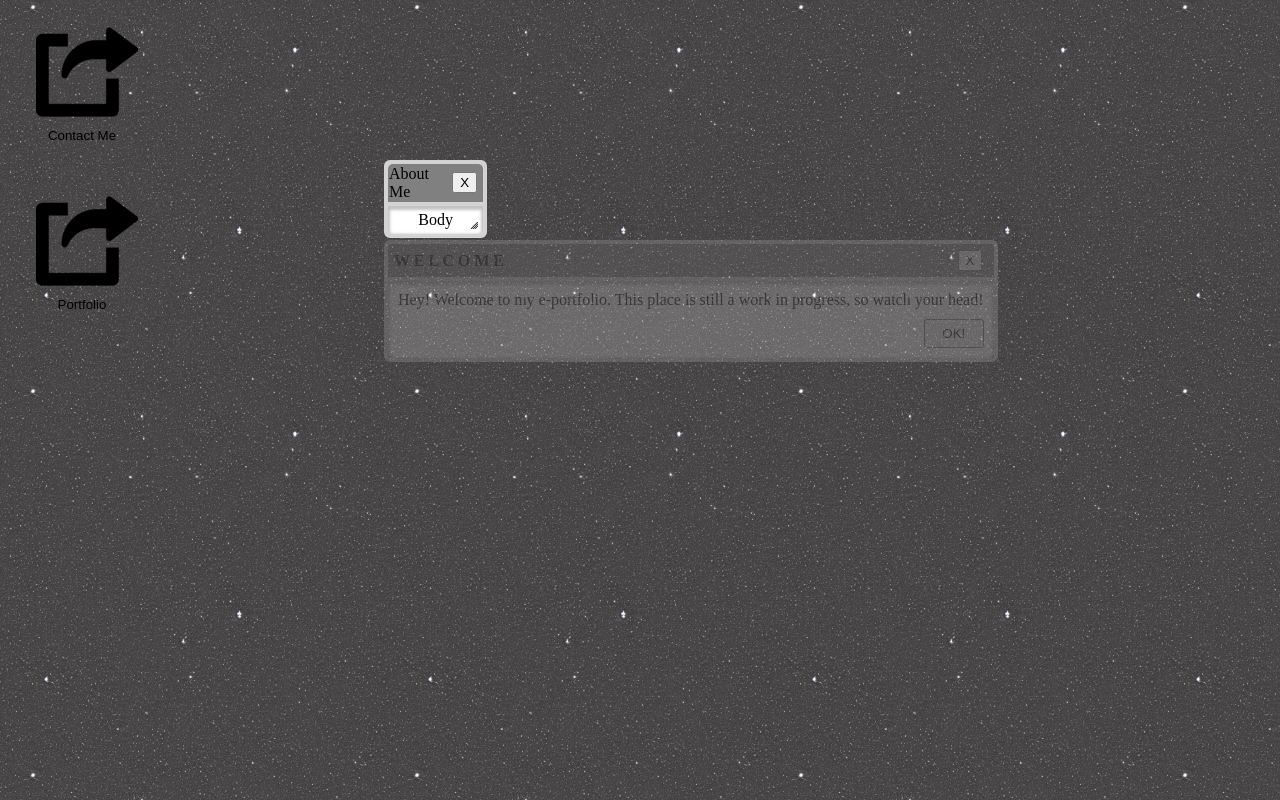
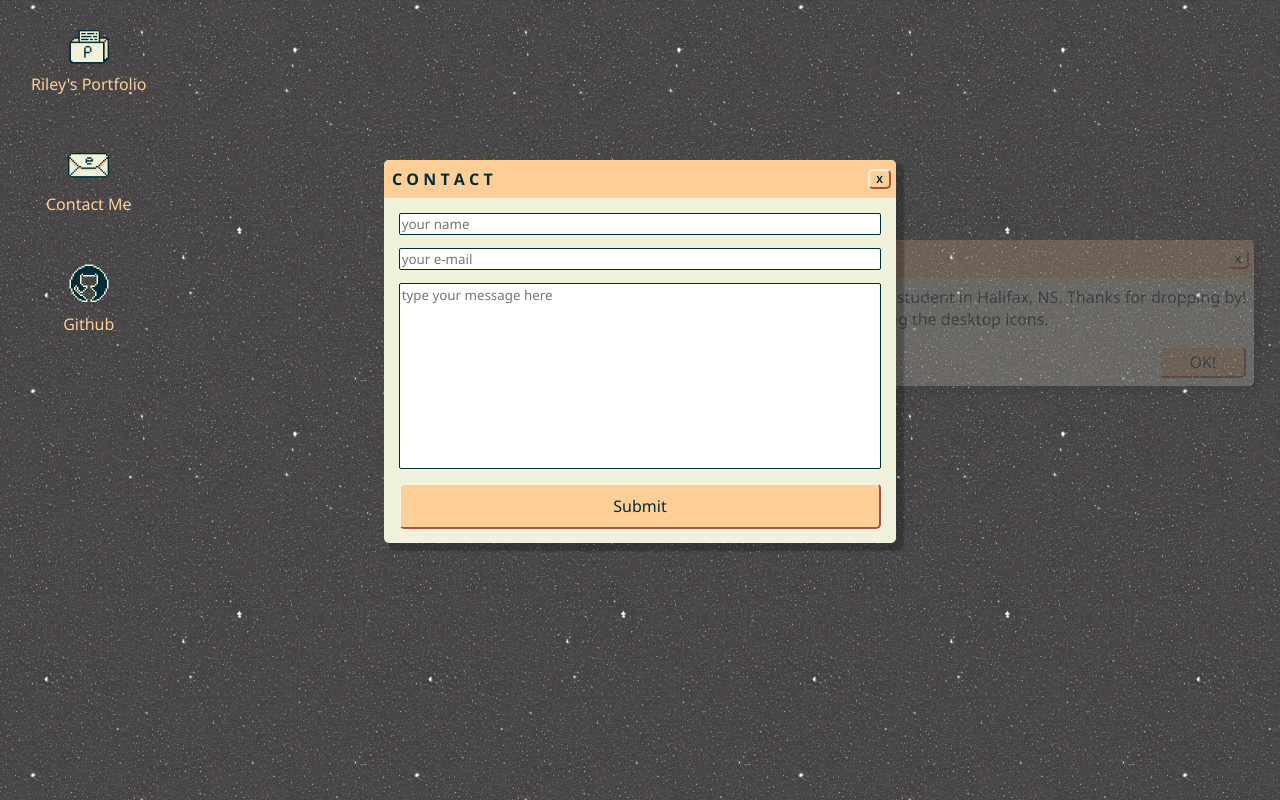
Before and after one commit to frxedlxver/ePortfolio, a website: page index.html in a window 1280 px wide. Both pictures are taken after a click on the button "Contact Me". Drawn offline with Linux system fonts and the light colour scheme.

Commit message:
added window stylings. added some content to portfolio window. added contact form. added github links.

```diff
--- a/css/desktop.css
+++ b/css/desktop.css
@@ -1,4 +1,5 @@
 html, body {
+    width: 100vw;
     height: 100vh;
     padding: 0;
     margin: 0;
@@ -18,9 +19,19 @@ nav {
     width: fit-content;
     height: 100vh;
 }
+a {
+    font-size: medium;
+    text-decoration: none;
+}
+
+hr {
+    background-color: #002C38;
+    width: 60%;
+}
 
 .icon {
     margin: 20px;
+    height: 10%;
     flex: 0 0;
     display: flex;
     flex-direction: column;
@@ -31,26 +42,26 @@ nav {
 }
 
 .icon figcaption {
+    font-size: medium;
   border: 1px;
   padding: 5px;
   border-color: transparent;
+  color: #FFCF97;
+
 }
 
-.icon:active img{
+.icon:active {
     transform: scale(0.98);
-    /* Scaling button to 0.98 to its original size */
-    box-shadow: inset 3px 2px 22px 1px rgba(0, 0, 0, 0.24);
-    /* Lowering the shadow */
+    box-shadow: inset 3px 2px 22px 1px #002C38;
     border-radius: 15px;
 }
 
 .icon:active figcaption {
-    /* Lowering the shadow */
     border: 1px;
     border-style: dashed;
-    border-color: gray;
+    border-color: #002C38;
 }
 
 .img-icon {
-  padding-left: 10px;
+height: 60%;
 }
--- /dev/null
+++ b/css/portfolio.css
@@ -0,0 +1,41 @@
+.portfolio-content{
+    margin: 1em;
+    height: 100%;
+    justify-content: center;
+    align-items: center;
+    padding: 0;
+}
+
+.portfolio-item {
+    padding:0;
+    border: 1px solid black;
+    box-shadow: 3px 3px 0px 0px #FF7868;
+    width: 100%;
+    display: grid;
+    grid-template-rows: 3;
+}
+
+.portfolio-item:hover {
+    background-color: #FFCF97;
+}
+
+.portfolio-item:active {
+    transform: scale(0.98);
+    background-color: #FF7868;
+}
+
+.portfolio-item img {
+    height: 100px;
+    grid-column: 1;
+    grid-row: 1 / span 3;
+}
+
+.portfolio-item h4 {
+    grid-column: 2 / span 6;
+    grid-row: 2;
+}
+
+.portfolio-item p {
+    grid-column: 2 / span 6;
+    grid-row: 3;
+}
--- a/css/windows.css
+++ b/css/windows.css
@@ -1,7 +1,6 @@
-
-h4, p {
-  margin: 0;
-  padding:0;
+html * {
+  font-family:'Segoe UI', Tahoma, Geneva, Verdana, sans-serif;
+  color: #002C38;
 }
 
 #win-contact {
@@ -9,82 +8,135 @@ h4, p {
   position: absolute;
   top: 20%;
   left: 30%;
+  min-width: 40%;
+  min-height: 40%;
 }
 
 #win-portfolio {
-    display:none;
+  display: none;
   position: absolute;
   top: 25%;
   left: 35%;
+  min-width: 40%;
+  min-height: 40%;
 }
 
 #win-welcome {
-    display:flex;
+  display: flex;
   position: absolute;
   top: 30%;
   left: 30%;
 }
 
+#contact-form {
+  display: grid;
+}
+
+#contact-form > input, #contact-form > textarea {
+  border: 1px solid #002C38;
+  border-radius: 2px;
+  background-color: white;
+  resize: none;
+  overflow-y: scroll;
+  overflow-x: hidden;
+}
+
+
+#submit-button {
+  background-color: transparent;
+  border: none;
+  font-size: medium;
+  cursor:pointer;
+}
+
+.window-container button {
+  background-color: #FFCF97;
+  border-radius: 5px;
+  border-top-color: #F3F4E1;
+  border-left-color: #F3F4E1;
+  border-bottom-color: #FF7868;
+  border-right-color: #FF7868;
+  min-height: fit-content;
+}
+
+.window-container button:hover {
+  background-color: #F8B5A2;
+
+}
+
+.window-container button:active {
+  background-color: #FF7868;
+  border-top-color: #F8B5A2;
+  border-left-color: #F8B5A2;
+  border-bottom-color: #F3F4E1;
+  border-right-color: #F3F4E1;
+}
+
+.window-container button:active::after {
+  background-color: #FFCF97;
+  border-radius: 5px;
+  border-top-color: #F3F4E1;
+  border-left-color: #F3F4E1;
+  border-bottom-color: #FF7868;
+  border-right-color: #FF7868;
+}
+
+
+
 
 .window-container {
-    display: flex;
+  display:flex;
   flex-direction: column;
-    background-color: lightgray;
-    border: 4px solid lightgray;
-    border-radius: 6px;
-    align-items: center;
+  align-content: center;
   justify-content: center;
   z-index: 10;
-
+  background-color: #F1F2DB;
+  border-radius: 5px;
+  box-shadow: 6px 6px 2px 2px rgba(0, 0, 0, 0.24);
 }
 
 .window-header {
   align-items: center;
+  font-weight: 500;
   border-top-left-radius: 5px;
   border-top-right-radius: 5px;
-    background: gray;
-    cursor: move;
+  background: #FFCF97;
+  cursor: grab;
   display: flex;
   flex-flow: row 0;
   justify-content: left;
-    width: 98%;
-    padding:1%;
   position:relative;
 }
 
-.window-body > * {
-  margin: 5px;
+
+.window-body *, .window-header * {
+  margin: 0.5em;
 }
 
 .window-body {
-  padding: 5px;
-  border-top: 4px solid lightgray;
-  border-bottom-left-radius: 5px;
-  border-bottom-right-radius: 5px;
   display: flex;
   flex-direction: column;
-  background-color: white;
-  box-shadow: inset 0px 2px 3px 2px rgba(0, 0, 0, 0.24);
-  height: 80%;
-  justify-content: center;
-  align-items: center;
+  justify-content: left;
+  align-items: top;
+  min-height: max-content;
 }
 
 .btn-win-close {
-    margin-right: 5px;
+  font-size: x-small;
+  font-weight: bold;
+  height: 2em;
   margin-left: auto;
-    z-index:2;
+  z-index: 2;
   cursor: pointer;
 }
 
 .btn-dialog {
+  font-weight: normal;
+  font-size: medium;
   cursor: pointer;
   display: flex;
-  flex-grow: 1;
-  flex-shrink: 1;
   justify-content: center;
   align-items: center;
-  padding: 5px 10px;
   min-width: 10%;
   margin-left: auto;
 }
@@ -94,7 +146,6 @@ h4, p {
 }
 
 .background-window {
-    background-color: SlateGray;
   opacity: 0.9;
   -moz-opacity: 20%;
   -webkit-opacity: 20%;
--- a/index.html
+++ b/index.html
@@ -8,7 +8,7 @@
         <link href="./jquery/jquery-ui.min.css" rel="stylesheet">
         <link href="./css/windows.css" rel = "stylesheet">
         <link href="./css/desktop.css" rel = "stylesheet">
-
+        <link href="./css/portfolio.css" rel="stylesheet">
 </head>
 
 <body onload="displayWelcome()">
@@ -17,14 +17,19 @@
 
         <!-- ICONS  ----------------------------------------------------------->
         <nav>
+                <button class="icon" id="btn-portfolio">
+                        <img class="img-icon" src="./img/icon-port.png">
+                        <figcaption> Riley's Portfolio </figcaption>
+                </button>
                 <button class="icon" id="btn-contact">
-                        <img class="img-icon" src="./img/shortcut.png">
+                        <img class="img-icon" src="./img/icon-contact.png">
                         <figcaption> Contact Me </figcaption>
                 </button>
-                <button class="icon" id="btn-portfolio">
-                        <img class="img-icon" src="./img/shortcut.png">
-                        <figcaption> Portfolio </figcaption>
-                </button>
+                <a class ="icon" id="git-link" href="https://github.com/frxedlxver">
+                        <img class="img-icon" src="./img/icon-git.png">
+                        <figcaption> Github </figcaption>
+
+                </a>
         </nav>
 
 
@@ -40,42 +45,59 @@
                 </div>
 
                 <div class="window-body">
-                        <p>Hey! Welcome to my e-portfolio. This place is still a
-                        work in progress, so watch your head!</p>
+                        <p> Hey there, I'm Riley Hendrickson Pike, a second-year programming student in Halifax, NS. Thanks for dropping by!
+                        <br>This place is still a work-in-progress, but you can a look around using the desktop icons. </p>
                         <button class="btn-dialog btn-win-close"> OK! </button>
                 </div>
 
         </div>
 
-        <!-- CONTACT WINDOW -->
-        <div id="win-contact" class="window-container resizable">
+        <!-- PORTFOLIO WINDOW -->
+        <div id="win-portfolio" class="window-container">
 
                 <div class="window-header">
-                        About Me
-                          <button class="btn-win-close"> X </button>
+                        <h4>P O R T F O L I O</h4>
+                        <button class="btn-win-close"> X </button>
                 </div>
 
-                <div class="window-body">
-                        Body
+                <div class="window-body portfolio-content">
+
+                        <a class="portfolio-item" href="https://github.com/frxedlxver/javagame">
+                                <img class="portfolio-thumbnail" src="img\icon-git.png">
+                                <h4>Text-based game-engine</h5>
+                        </a>
+
+
+                        <hr>
+
+
+                        <a class="portfolio-item" href="https://github.com/frxedlxver/ePortfolio">
+                                <img class="portfolio-thumbnail" src="./img/icon-git.png">
+                                <h4>ePortfolio</h5>
+                        </a>
+
                 </div>
 
         </div>
 
-        <!-- PORTFOLIO WINDOW -->
-        <div id="win-portfolio" class="window-container resizable">
+        <!-- CONTACT WINDOW -->
+        <div id="win-contact" class="window-container">
 
                 <div class="window-header">
-                        Portfolio
+                        <h4>C O N T A C T</h4>
                         <button class="btn-win-close"> X </button>
                 </div>
 
                 <div class="window-body">
-                        Body
+                        <form method="POST" name="contact" data-netlify="true" class="formbox" id="contact-form">
+                                <input id="name-field" class="name" name="Name" type="text" placeholder="your name" required>
+                                <input class="email" name="Email" placeholder="your e-mail" type="text" required>
+                                <textarea class="message" name="Message" placeholder="type your message here" rows="10" required></textarea>
+                                <button><input id="submit-button" type="submit" name="Submit" value="Submit"></button>
+                        </form>
                 </div>
 
         </div>
-
-
 
         <!-- SCRIPTS ---------------------------------------------------------->
         <script src="./jquery/jquery-3.6.1.min.js"></script>
--- a/js/windows.js
+++ b/js/windows.js
@@ -3,17 +3,11 @@ function resetWindows() {
     $(".window-container").addClass("background-window")
 }
 
-$( function() {
-    $(".resizable").resizable({
-        handles: "n, e, s, w, ne, nw, se, sw",
-        minHeight: 70,
-        minWidth: 150
-    });
-});
-
 $(".window-container").draggable({
     handle: ".window-header"
 });
+
+$(".window-header").mousedown()
 
 
 $("#btn-contact").click(function() {
```
Also changed, not shown: img/icon-contact.png (added), img/icon-git.png (added), img/icon-port.png (added), img/index0.jpg (deleted), img/index4.png (deleted), img/shortcut.png (deleted). Lines whose indentation alone changed are shown as unchanged.
